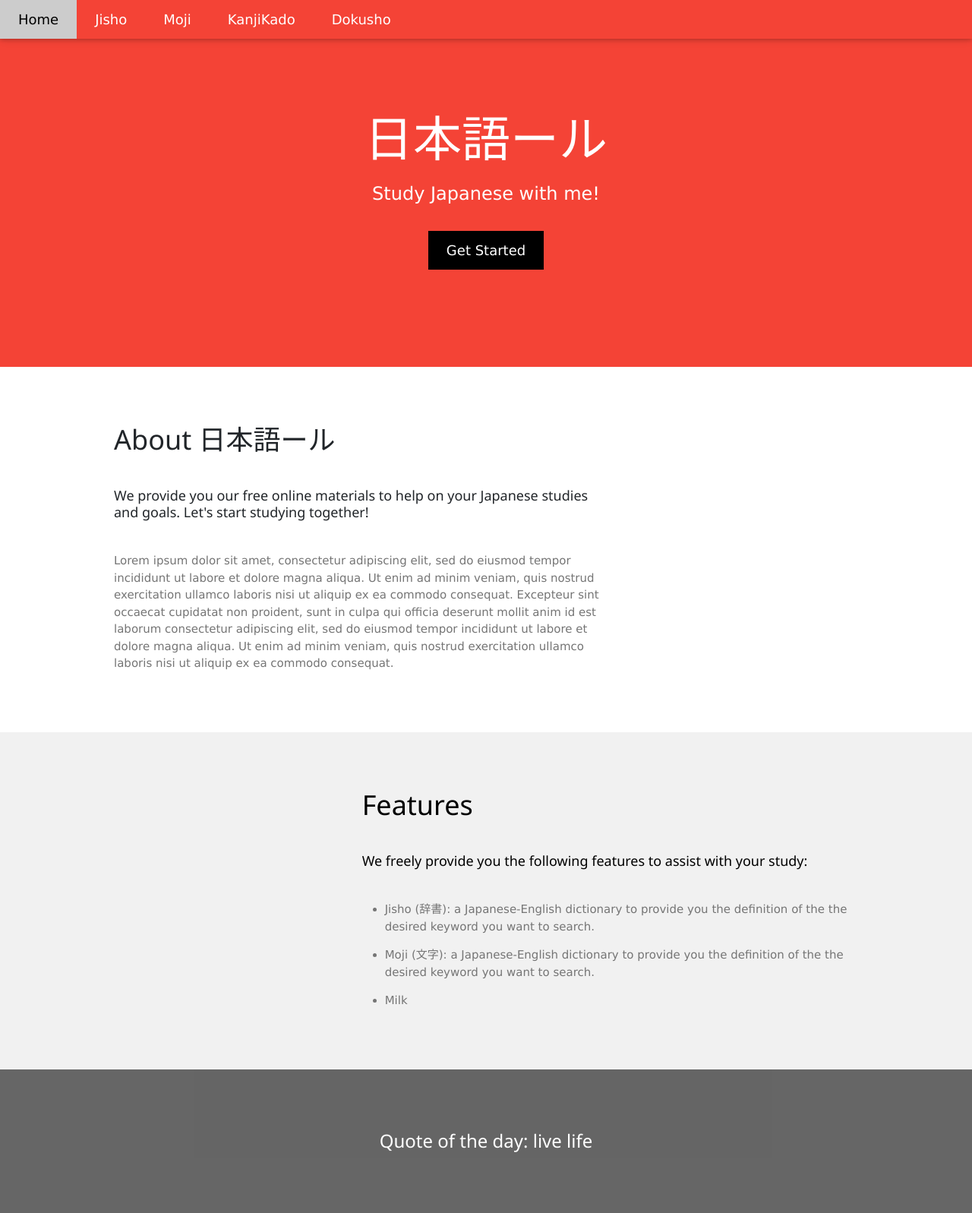
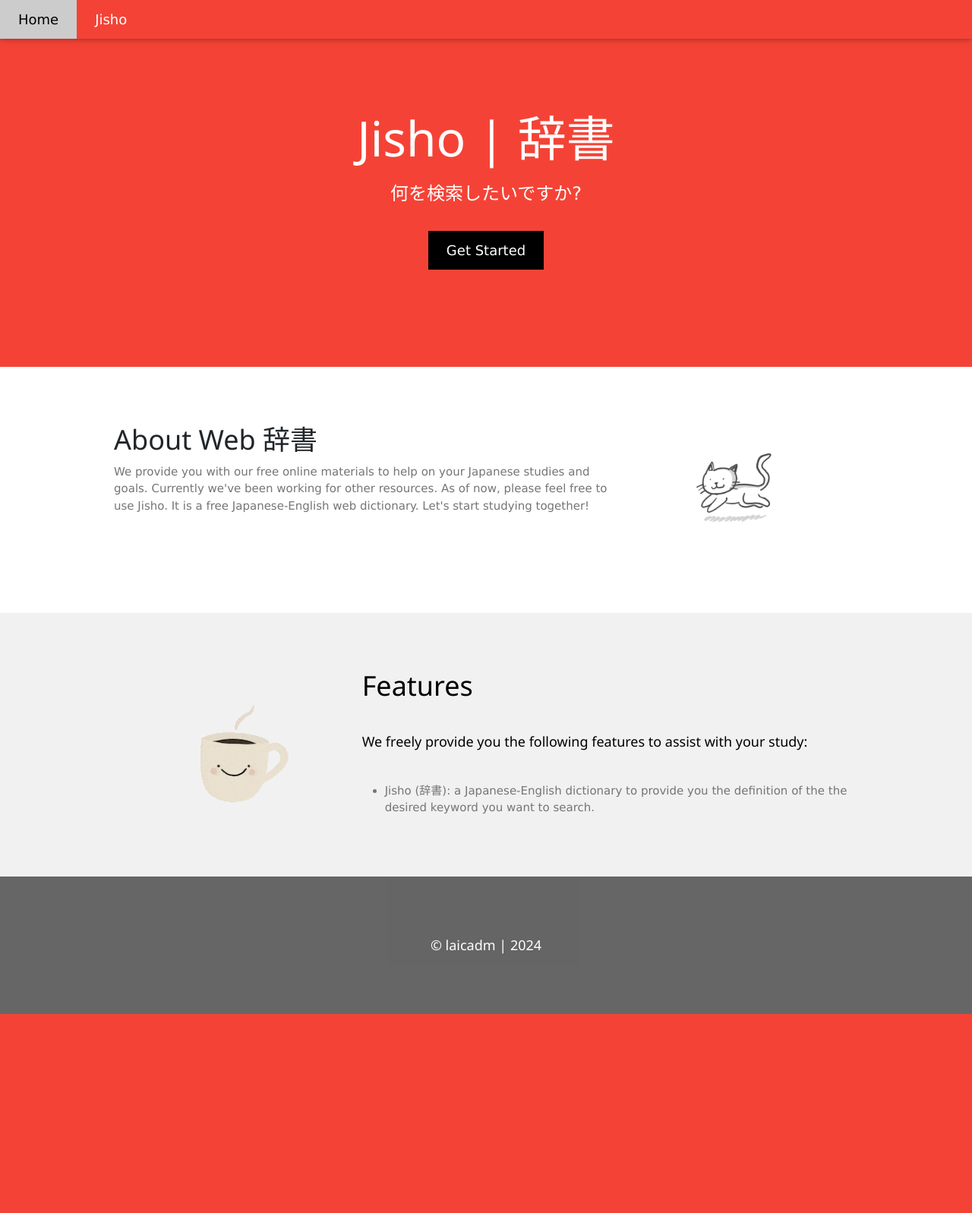
Before and after one commit to laicadm/jisho-flask, a Flask app: page / in a window 1280 px wide. Shown: the whole page at 76% size. After the commit the page ends 1335 px from the top, so only its background shows below. Run offline with Flask 3, Linux system fonts and the light colour scheme; some web fonts are replaced.

Commit message:
[*] updated homepage

```diff
--- a/static/css/jisho.css
+++ b/static/css/jisho.css
@@ -55,3 +55,7 @@
     color: white;
     background-color: var(--bs-secondary);
 }
+
+.card-header {
+    margin-top: -2px !important;
+}
--- a/static/css/portfolio.css
+++ b/static/css/portfolio.css
@@ -1,3 +1,8 @@
 .w3-container {
     padding: 128px 16px;
 }
+
+.no-hyperlink {
+    text-decoration: none;
+    color: inherit;
+}
--- a/templates/jisho/footer.html
+++ b/templates/jisho/footer.html
@@ -2,9 +2,9 @@
     <div class="row justify-content-around mb-0 pt-5 pb-0 ">
         <div class="col-12">
             <div class="row justify-content-center">
-                <div class="col-md-4 col-12 font-italic align-items-center  mt-md-3 mt-4"><h5><span> <i class="bi bi-book"></i></span><a href="{{ url_for('home') }}"><b class="text-dark"> 日本語ール</b></a></h5>
+                <div class="col-md-4 col-12 font-italic align-items-center  mt-md-3 mt-4"><h5><span> <i class="bi bi-book"></i></span><a href="{{ url_for('home') }}"><b class="text-dark"> ホーム</b></a></h5>
                 <p class="social mt-md-3 mt-2"> <span><i class="fa fa-facebook " aria-hidden="true"></i></span>  <span><i class="fa fa-linkedin" aria-hidden="true"></i></span>  <span><i class="fa fa-twitter" aria-hidden="true"></i></span>  </p>
-                <small class="copy-rights cursor-pointer">&#9400; 2024 Alaica</small><br>
+                <small class="copy-rights cursor-pointer">&#9400; 2024 laicadm</small><br>
                 <small>Copyright. All Rights Reserved. </small>
 
                 </div>
--- a/templates/portfolio/home.html
+++ b/templates/portfolio/home.html
@@ -3,25 +3,27 @@
     {% include 'portfolio/navbar.html' %}
     <!-- Header -->
     <header class="w3-container w3-red w3-center w-100">
-    <h1 class="w3-margin w3-jumbo">日本語ール</h1>
-    <p class="w3-xlarge">Study Japanese with me!</p>
-    <button class="w3-button w3-black w3-padding-large w3-large w3-margin-top">Get Started</button>
+    <h1 class="w3-margin w3-jumbo">Jisho | 辞書</h1>
+    <p class="w3-xlarge">何を検索したいですか?</p>
+    <a href="{{ url_for('jisho') }}"><button class="w3-button w3-black w3-padding-large w3-large w3-margin-top">Get Started</button></a>
     </header>
 
     <!-- First Grid -->
     <div class="w3-row-padding w3-padding-64 w3-container w-100">
     <div class="w3-content">
         <div class="w3-twothird">
-        <h1>About 日本語ール</h1>
-        <h5 class="w3-padding-32">We provide you our free online materials to help on your Japanese studies and goals. Let's start studying together!</h5>
+        <h1>About Web 辞書</h1>
+        <!-- <h5 class="w3-padding-32">We provide you with our free online materials to help on your Japanese studies and goals. Let's start studying together!</h5> -->
 
-        <p class="w3-text-grey">Lorem ipsum dolor sit amet, consectetur adipiscing elit, sed do eiusmod tempor incididunt ut labore et dolore magna aliqua. Ut enim ad minim veniam, quis nostrud exercitation ullamco laboris nisi ut aliquip ex ea commodo consequat. Excepteur sint
-            occaecat cupidatat non proident, sunt in culpa qui officia deserunt mollit anim id est laborum consectetur adipiscing elit, sed do eiusmod tempor incididunt ut labore et dolore magna aliqua. Ut enim ad minim veniam, quis nostrud exercitation ullamco
-            laboris nisi ut aliquip ex ea commodo consequat.</p>
+        <p class="w3-text-grey">
+            We provide you with our free online materials to help on your Japanese studies and goals.
+            Currently we've been working for other resources. As of now, please feel free to use Jisho.
+            It is a free Japanese-English web dictionary. Let's start studying together!
+        </p>
         </div>
 
         <div class="w3-third w3-center">
-        <i class="fa fa-anchor w3-padding-64 w3-text-red"></i>
+            <img src="{{ url_for('static', filename='gif/running-cat.gif') }}" width="60%" height="60%" alt="running cat" class="img-fluid">
         </div>
     </div>
     </div>
@@ -30,7 +32,7 @@
     <div class="w3-row-padding w3-light-grey w3-padding-64 w3-container w-100">
     <div class="w3-content">
         <div class="w3-third w3-center">
-        <i class="fa fa-coffee w3-padding-64 w3-text-red w3-margin-right"></i>
+            <img src="{{ url_for('static', filename='gif/coffee.gif') }}" width="60%" height="60%" alt="running cat" class="img-fluid">
         </div>
 
         <div class="w3-twothird">
@@ -43,12 +45,6 @@
                     Jisho (辞書): a Japanese-English dictionary to provide you the definition of the the desired keyword you want to search.
                 </p>
             </li>
-            <li>
-                <p>
-                    Moji (文字): a Japanese-English dictionary to provide you the definition of the the desired keyword you want to search.
-                </p>
-            </li>
-            <li>Milk</li>
         </ul>
 
         </div>
@@ -56,6 +52,6 @@
     </div>
 
     <div class="w3-container w3-black w3-center w3-opacity w3-padding-64 w-100">
-        <h1 class="w3-margin w3-xlarge">Quote of the day: live life</h1>
+        <h1 class="w3-margin w3-large">© <a class="no-hyperlink" href="https://github.com/laicadm/jisho-flask">laicadm</a> | 2024</h1>
     </div>
 {% endblock %}
--- a/templates/portfolio/navbar.html
+++ b/templates/portfolio/navbar.html
@@ -3,15 +3,9 @@
       <a class="w3-bar-item w3-button w3-hide-medium w3-hide-large w3-right w3-padding-large w3-hover-white w3-large w3-red" href="javascript:void(0);" onclick="myFunction()" title="Toggle Navigation Menu"><i class="fa fa-bars"></i></a>
       <a href="{{ url_for('home') }}" class="w3-bar-item w3-button w3-padding-large w3-white">Home</a>
       <a href="{{ url_for('jisho') }}" class="w3-bar-item w3-button w3-hide-small w3-padding-large w3-hover-white">Jisho</a>
-      <a href="#" class="w3-bar-item w3-button w3-hide-small w3-padding-large w3-hover-white">Moji</a>
-      <a href="#" class="w3-bar-item w3-button w3-hide-small w3-padding-large w3-hover-white">KanjiKado</a>
-      <a href="#" class="w3-bar-item w3-button w3-hide-small w3-padding-large w3-hover-white">Dokusho</a>
     </div>
 
     <div id="navDemo" class="w3-bar-block w3-white w3-hide w3-hide-large w3-hide-medium w3-large">
       <a href="#" class="w3-bar-item w3-button w3-padding-large">Link 1</a>
-      <a href="#" class="w3-bar-item w3-button w3-padding-large">Link 2</a>
-      <a href="#" class="w3-bar-item w3-button w3-padding-large">Link 3</a>
-      <a href="#" class="w3-bar-item w3-button w3-padding-large">Link 4</a>
     </div>
 </div>
```
Also changed, not shown: static/gif/coffee.gif (added), static/gif/running-cat.gif (added).
